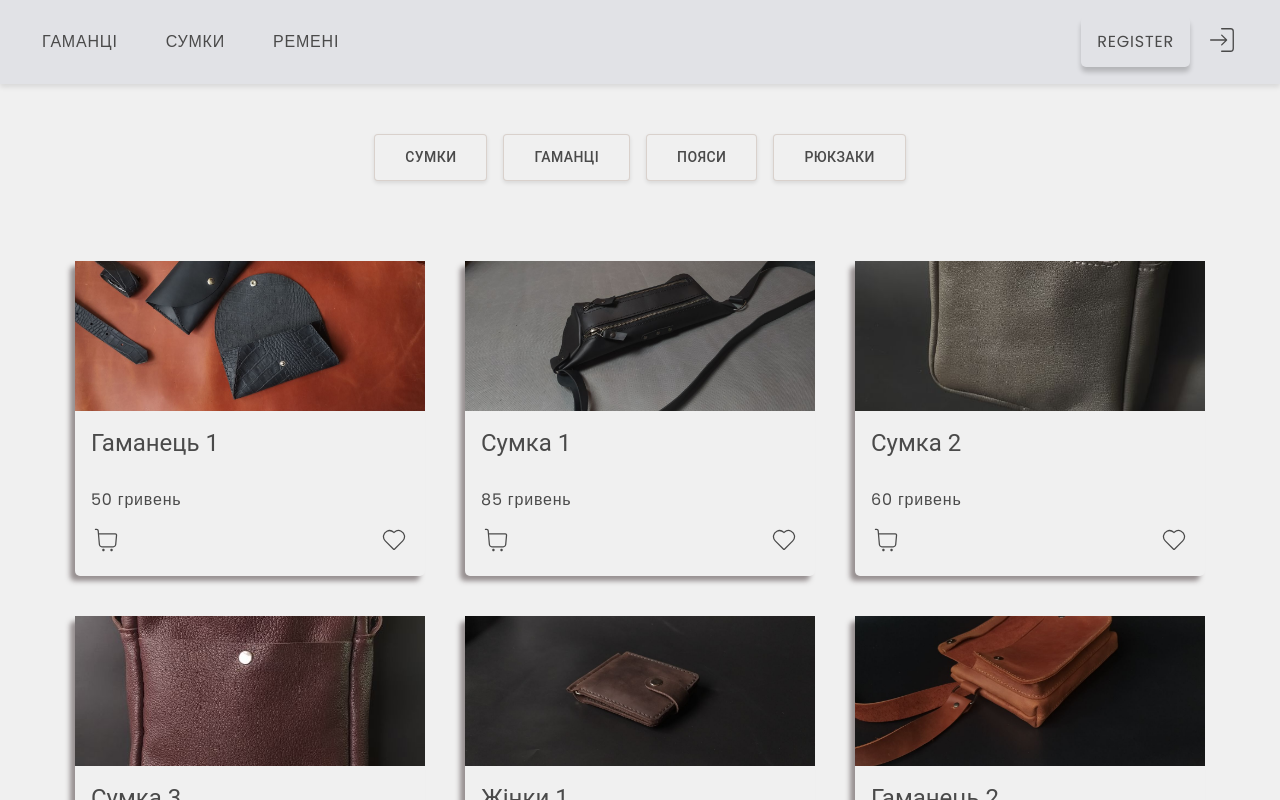
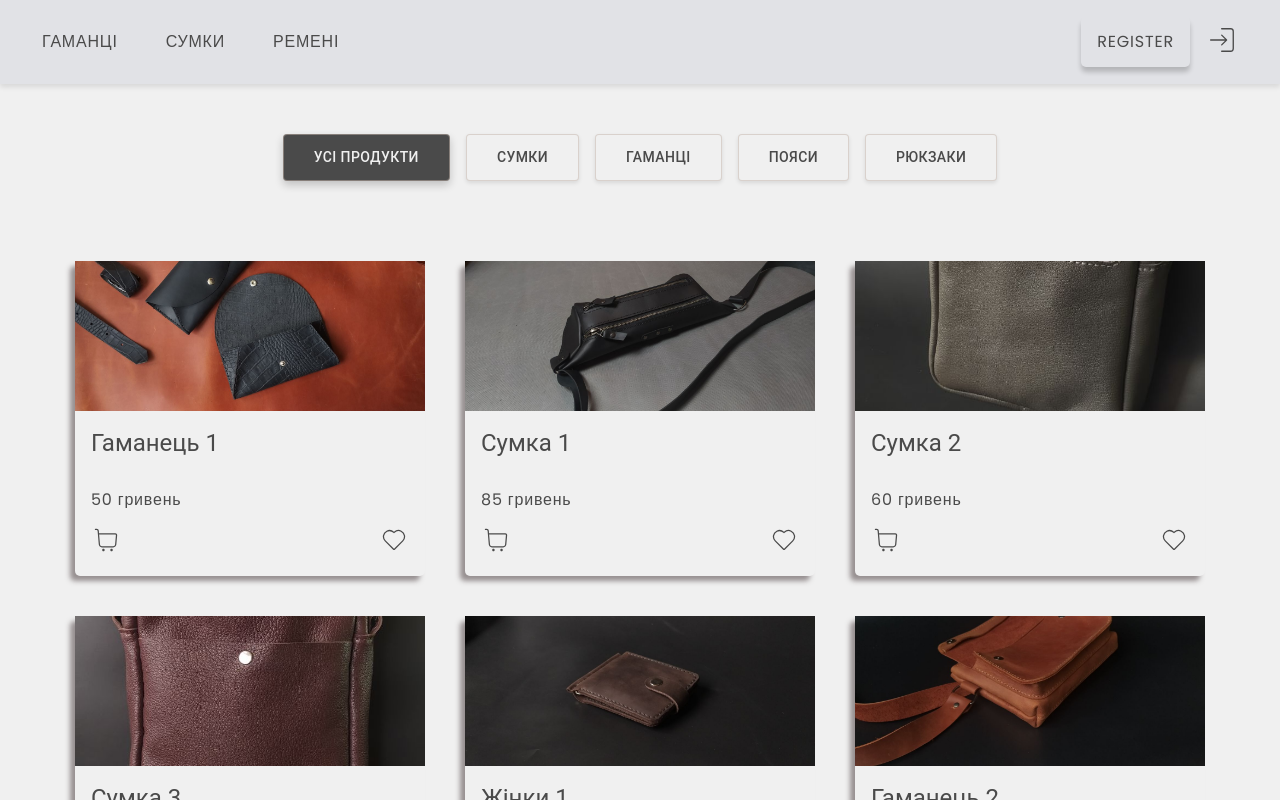
Before and after one commit to KaterynaKocheharova/Handmade-Products-Store, a React (Vite) app: page /catalog in a window 1280 px wide. Shown: the top 800 px of the page. Built offline with nearby package versions, Linux system fonts and the light colour scheme.

Commit message:
add filter feature

```diff
--- a/src/components/Filters/Filters.jsx
+++ b/src/components/Filters/Filters.jsx
@@ -1,13 +1,62 @@
-import Stack from '@mui/material/Stack';
-import Button from '@mui/material/Button';
+import { useSelector, useDispatch } from "react-redux";
+import Stack from "@mui/material/Stack";
+import Button from "@mui/material/Button";
+import { selectFilter } from "../../redux/filters/selectors";
+import { productFilters } from "../../redux/filters/constants";
+import { setFilter } from "../../redux/filters/filtersSlice";
+import { selectedButtonStyles } from "./selectedButtonStyles";
 
 const Filters = () => {
+  const currentFilter = useSelector(selectFilter);
+  const dispatch = useDispatch();
+
+  const changeFilter = (newFilter) => {
+    dispatch(setFilter(newFilter));
+  };
+
+  const isAllSelected = currentFilter === productFilters.ALL;
+  const isBagsSelected = currentFilter === productFilters.BAGS;
+  const isWalletsSelected = currentFilter === productFilters.WALLETS;
+  const isBeltsSelected = currentFilter === productFilters.BELTS;
+  const isBackpacksSelected = currentFilter === productFilters.BACKPACKS;
+
   return (
     <Stack spacing={2} direction="row" justifyContent="center">
-      <Button variant="outlined">Сумки</Button>
-      <Button variant="outlined">Гаманці</Button>
-      <Button variant="outlined">Пояси</Button>
-      <Button variant="outlined">Рюкзаки</Button>
+      <Button
+        variant="outlined"
+        sx={isAllSelected ? selectedButtonStyles : {}}
+        onClick={() => changeFilter(productFilters.ALL)}
+      >
+        Усі продукти
+      </Button>
+      <Button
+        variant="outlined"
+        sx={isBagsSelected ? selectedButtonStyles : {}}
+        onClick={() => changeFilter(productFilters.BAGS)}
+      >
+        Сумки
+      </Button>
+      <Button
+        variant="outlined"
+        sx={isWalletsSelected ? selectedButtonStyles : {}}
+        onClick={() => changeFilter(productFilters.WALLETS)}
+      >
+        Гаманці
+      </Button>
+      <Button
+        variant="outlined"
+        sx={isBeltsSelected ? selectedButtonStyles : {}}
+        onClick={() => changeFilter(productFilters.BELTS)}
+      >
+        Пояси
+      </Button>
+      <Button
+        variant="outlined"
+        sx={isBackpacksSelected ? selectedButtonStyles : {}}
+        onClick={() => changeFilter(productFilters.BACKPACKS)}
+      >
+        Рюкзаки
+      </Button>
     </Stack>
   );
 };
--- /dev/null
+++ b/src/components/Filters/selectedButtonStyles.js
@@ -0,0 +1,8 @@
+import { customPalette } from "../../theme";
+
+export const selectedButtonStyles = {
+    backgroundColor: customPalette.mainFontColor,
+    color: customPalette.mainBgColor,
+    borderColor: "none",
+    boxShadow: "0px 4px 8px rgba(0, 0, 0, 0.2)",
+  };
--- a/src/components/Products/ProductList/ProductList.jsx
+++ b/src/components/Products/ProductList/ProductList.jsx
@@ -1,13 +1,13 @@
+import { useSelector } from "react-redux";
+import { selectFilteredProducts } from "../../../redux/products/selectors";
 import ProductItem from "../ProductItem/ProductItem";
-import all_products from "../../../assets/My_Assets/AllProducts";
 import css from "./ProductList.module.css";
 
-// should use filtered products
-
 const ProductList = () => {
+  const filteredProducts = useSelector(selectFilteredProducts);
   return (
     <ul className={css["product-list"]}>
-      {all_products.map((product) => (
+      {filteredProducts.map((product) => (
         <ProductItem key={product.id} product={product} />
       ))}
     </ul>
--- a/src/redux/filters/constants.js
+++ b/src/redux/filters/constants.js
@@ -3,4 +3,5 @@ export const productFilters = {
   BAGS: "bags",
   WALLETS: "wallets",
   BELTS: "belts",
+  BACKPACKS: "backpacks"
 };
--- a/src/redux/filters/filtersSlice.js
+++ b/src/redux/filters/filtersSlice.js
@@ -7,11 +7,11 @@ const filtersSlice = createSlice({
     filter: productFilters.ALL,
   },
   reducers: {
-    changeFilter(state, {payload}) {
+    setFilter(state, { payload }) {
       state.filter = payload;
     },
   },
 });
 
 export const filtersReducer = filtersSlice.reducer;
-export const {changeFilter} = filtersSlice.actions;
+export const { setFilter } = filtersSlice.actions;
--- /dev/null
+++ b/src/redux/filters/selectors.js
@@ -0,0 +1 @@
+export const selectFilter = state => state.filters.filter;
--- a/src/redux/products/selectors.js
+++ b/src/redux/products/selectors.js
@@ -1,4 +1,15 @@
-export const allProducts = state => state.products.items;
+import { productFilters } from "../filters/constants";
+import { createSelector } from "@reduxjs/toolkit";
+import { selectFilter } from "../filters/selectors";
 
-// select only walltes, belts, or bags
-// separate filter slice
+export const selectAllProducts = (state) => state.products.items;
+
+export const selectFilteredProducts = createSelector(
+  [selectFilter, selectAllProducts],
+  (filter, products) => {
+    if (filter === productFilters.ALL) {
+      return products;
+    }
+    return products.filter((product) => product.category === filter);
+  }
+);
--- a/src/redux/products/slice.js
+++ b/src/redux/products/slice.js
@@ -30,7 +30,7 @@ const productsInitialState = {
     {
       id: 1,
       name: "Гаманець 1",
-      category: "wallet",
+      category: "wallets",
       image: p1_img,
       new_price: 50.0,
       old_price: 80.5,
@@ -38,7 +38,7 @@ const productsInitialState = {
     {
       id: 2,
       name: "Сумка 1",
-      category: "bag",
+      category: "bags",
       image: p2_img,
       new_price: 85.0,
       old_price: 120.5,
@@ -46,7 +46,7 @@ const productsInitialState = {
     {
       id: 3,
       name: "Сумка 2",
-      category: "bag",
+      category: "bags",
       image: p3_img,
       new_price: 60.0,
       old_price: 100.5,
@@ -54,7 +54,7 @@ const productsInitialState = {
     {
       id: 4,
       name: "Сумка 3",
-      category: "bag",
+      category: "bags",
       image: p4_img,
       new_price: 100.0,
       old_price: 150.0,
@@ -70,7 +70,7 @@ const productsInitialState = {
     {
       id: 6,
       name: "Гаманець 2",
-      category: "wallet",
+      category: "wallets",
       image: p6_img,
       new_price: 85.0,
       old_price: 120.5,
@@ -78,7 +78,7 @@ const productsInitialState = {
     {
       id: 7,
       name: "Сумка 4",
-      category: "bag",
+      category: "bags",
       image: p7_img,
       new_price: 85.0,
       old_price: 120.5,
@@ -86,7 +86,7 @@ const productsInitialState = {
     {
       id: 8,
       name: "Гаманець 3",
-      category: "wallet",
+      category: "wallets",
       image: p8_img,
       new_price: 85.0,
       old_price: 120.5,
@@ -94,7 +94,7 @@ const productsInitialState = {
     {
       id: 9,
       name: "Ремінь 1",
-      category: "belt",
+      category: "belts",
       image: p9_img,
       new_price: 85.0,
       old_price: 120.5,
@@ -102,7 +102,7 @@ const productsInitialState = {
     {
       id: 10,
       name: "Гаманець 4",
-      category: "wallet",
+      category: "wallets",
       image: p10_img,
       new_price: 85.0,
       old_price: 120.5,
@@ -110,7 +110,7 @@ const productsInitialState = {
     {
       id: 11,
       name: "Гаманець 5",
-      category: "wallet",
+      category: "wallets",
       image: p11_img,
       new_price: 85.0,
       old_price: 120.5,
@@ -118,7 +118,7 @@ const productsInitialState = {
     {
       id: 12,
       name: "Гаманець 6",
-      category: "wallet",
+      category: "wallets",
       image: p12_img,
       new_price: 85.0,
       old_price: 120.5,
@@ -126,7 +126,7 @@ const productsInitialState = {
     {
       id: 13,
       name: "Рюкзак 1",
-      category: "bagpack",
+      category: "backpacks",
       image: p13_img,
       new_price: 85.0,
       old_price: 120.5,
@@ -134,7 +134,7 @@ const productsInitialState = {
     {
       id: 14,
       name: "Гаманець 7",
-      category: "wallet",
+      category: "wallets",
       image: p14_img,
       new_price: 85.0,
       old_price: 120.5,
@@ -150,7 +150,7 @@ const productsInitialState = {
     {
       id: 16,
       name: "Сумка 5",
-      category: "bag",
+      category: "bags",
       image: p16_img,
       new_price: 85.0,
       old_price: 120.5,
@@ -158,7 +158,7 @@ const productsInitialState = {
     {
       id: 17,
       name: "Гаманець 8",
-      category: "wallet",
+      category: "wallets",
       image: p17_img,
       new_price: 85.0,
       old_price: 120.5,
@@ -166,7 +166,7 @@ const productsInitialState = {
     {
       id: 18,
       name: "Сумка 6",
-      category: "bag",
+      category: "bags",
       image: p18_img,
       new_price: 85.0,
       old_price: 120.5,
@@ -174,7 +174,7 @@ const productsInitialState = {
     {
       id: 19,
       name: "Сумка 7",
-      category: "bag",
+      category: "bags",
       image: p19_img,
       new_price: 85.0,
       old_price: 120.5,
@@ -182,7 +182,7 @@ const productsInitialState = {
     {
       id: 20,
       name: "Ремінь 2",
-      category: "belt",
+      category: "belts",
       image: p20_img,
       new_price: 85.0,
       old_price: 120.5,
@@ -190,7 +190,7 @@ const productsInitialState = {
     {
       id: 21,
       name: "Гаманець 9",
-      category: "wallet",
+      category: "wallets",
       image: p21_img,
       new_price: 85.0,
       old_price: 120.5,
@@ -198,7 +198,7 @@ const productsInitialState = {
     {
       id: 22,
       name: "Сумка 8",
-      category: "bag",
+      category: "bags",
       image: p22_img,
       new_price: 85.0,
       old_price: 120.5,
@@ -206,7 +206,7 @@ const productsInitialState = {
     {
       id: 23,
       name: "Сумка 9",
-      category: "bag",
+      category: "bags",
       image: p23_img,
       new_price: 85.0,
       old_price: 120.5,
@@ -214,7 +214,7 @@ const productsInitialState = {
     {
       id: 24,
       name: "Сумка 10",
-      category: "bag",
+      category: "bags",
       image: p24_img,
       new_price: 85.0,
       old_price: 120.5,
@@ -223,6 +223,7 @@ const productsInitialState = {
   loading: false,
   error: null,
 };
+
 
 const productsSlice = createSlice({
   name: "products",
--- a/src/theme.js
+++ b/src/theme.js
@@ -1,6 +1,6 @@
 import { createTheme } from "@mui/material/styles";
 
-const customPalette = {
+export const customPalette = {
   mainBgColor: "#f0f0f0", // Very light grey
   secondaryBgColor: "#e1e2e6", // Light grey 1
   mainFontColor: "#4a4a4a", // Darker grey
```
Also changed, not shown: src/components/Filters/Filters.module.css (deleted).
